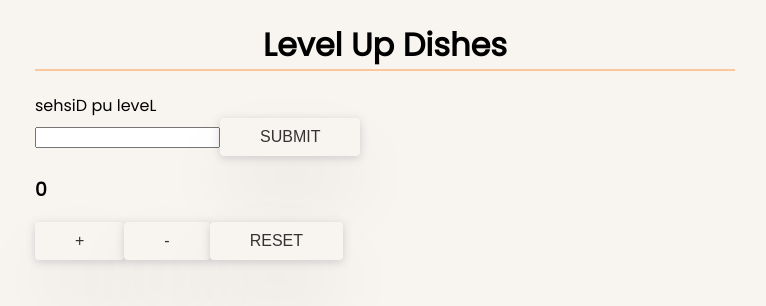
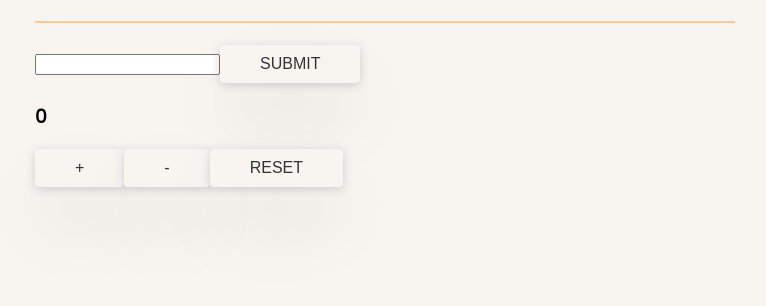
Before and after one commit to TianaJohnson/hooks, a React (Create React App) app: page / in a window 1280 px wide. Shown: the top 306 px of the page, without its empty margins (255-1021 px from the left). Built offline with nearby package versions, Linux system fonts and the light colour scheme.

Commit message:
title changed

```diff
--- a/src/App.js
+++ b/src/App.js
@@ -21,7 +21,7 @@ const App = () => {
 
 // caches. The [] checks to see if the item has changed.
 // if it has not, it will not update.
-  const TitleReversed = useMemo(() => reverseWord(title), [title])
+  const TitleReversed = useMemo(() => reverseWord(name), [name])
 
 
   // useEffect(()=> {
@@ -34,7 +34,7 @@ const App = () => {
           user:false
         }}>
     <div className="main-wrapper" ref = {ref}>
-      <h1 onClick={() => ref.current.classList.add('new-fake-class')}>Level Up Dishes</h1>
+      <h1 onClick={() => ref.current.classList.add('new-fake-class')}>{TitleReversed}</h1>
       {TitleReversed}
       <Toggle/>
       <form onSubmit={(e) => {
```
